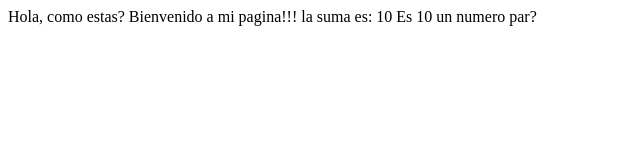
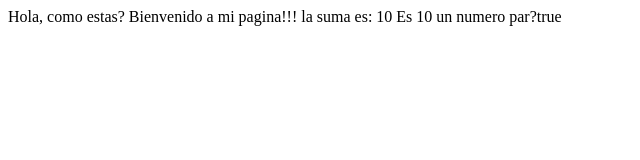
Before and after one commit to JotaPeCreator/session13, a plain HTML site: page index.html in a window 1280 px wide. Shown: the full height of the page, 0-640 px from the left. Drawn offline with Linux system fonts and the light colour scheme.

Commit message:
console.log para ambos

```diff
--- a/index.html
+++ b/index.html
@@ -22,6 +22,7 @@
         }
         let resultado = sumar(7,3);
         document.write("\n la suma es: ",resultado);
+        console.log("La suma es: ",resultado);
         //funcion que retorna un valor
         function par(numero){
             if(numero % 2==0){
@@ -32,7 +33,8 @@
         }
         let numero = 10;
         let esNumeroPar= par(numero);
-        document.write("\n Es ", numero, " un numero par?");
+        document.write("\n Es ", numero, " un numero par?", esNumeroPar);
+        console.log("Es ", numero, " un numero par?", esNumeroPar);
     </script>
 
 </body>
```
